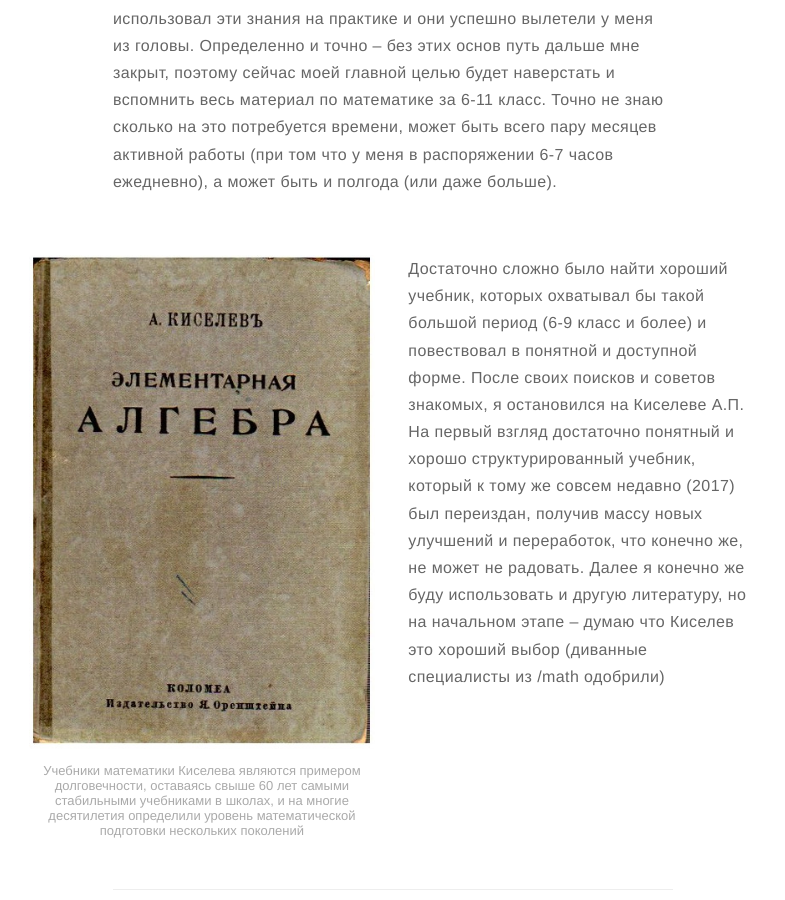
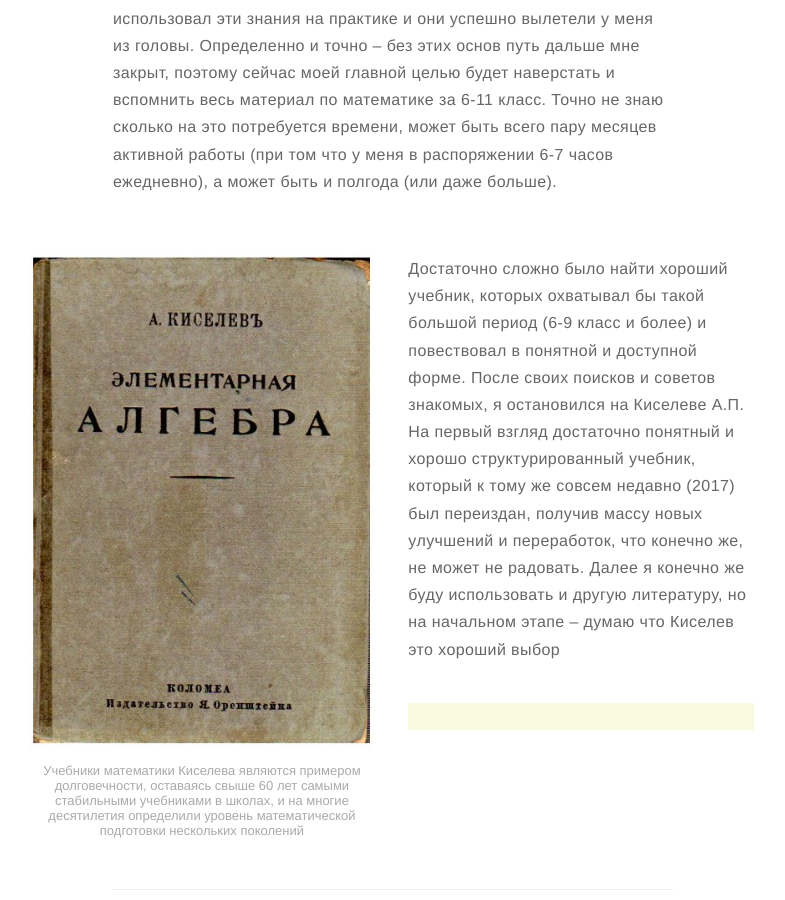
Before and after one commit to SayoBye/devblog, a Jekyll site: the page built from _posts/2017-09-02-2.md, in a window 1280 px wide and 900 px high, scrolled down 1132 px. Shown: the whole window, without its empty margins (247-1032 px from the left). Built offline with Jekyll 4.4.1, drawn with Linux system fonts in a browser that asks for light colours; emoji names are drawn with the system emoji font; comment, search, counter and statistics services are not loaded.

Commit message:
fix article

```diff
--- a/_posts/2017-09-02-2.md
+++ b/_posts/2017-09-02-2.md
@@ -26,7 +26,7 @@ description: Смена приоритетов
     </div>
 
     <div class="toright">
-        <p>Достаточно сложно было найти хороший учебник, которых охватывал бы такой большой период (6-9 класс и более) и повествовал в понятной и доступной форме. После своих поисков и советов знакомых, я остановился на Киселеве А.П. На первый взгляд достаточно понятный и хорошо структурированный учебник, который к тому же совсем недавно (2017) был переиздан, получив массу новых улучшений и переработок, что конечно же, не может не радовать. Далее я конечно же буду использовать и другую литературу, но на начальном этапе – думаю что Киселев это хороший выбор (диванные специалисты из /math одобрили)</p>
+        <p>Достаточно сложно было найти хороший учебник, которых охватывал бы такой большой период (6-9 класс и более) и повествовал в понятной и доступной форме. После своих поисков и советов знакомых, я остановился на Киселеве А.П. На первый взгляд достаточно понятный и хорошо структурированный учебник, который к тому же совсем недавно (2017) был переиздан, получив массу новых улучшений и переработок, что конечно же, не может не радовать. Далее я конечно же буду использовать и другую литературу, но на начальном этапе – думаю что Киселев это хороший выбор <div class="spoiler"><p>(диванные специалисты из /math одобрили)</p></div></p>
     </div>
 </div>
 
```
